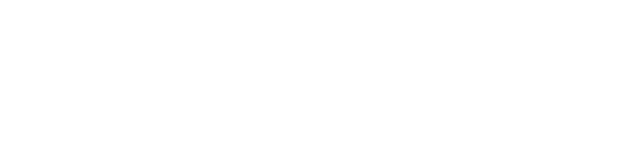
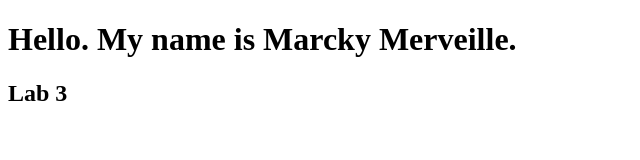
Before and after one commit to MMerveille/media150, a plain HTML site: page indexM.html in a window 1280 px wide. Shown: the whole page, without its empty margins (0-640 px from the left). Drawn offline with Linux system fonts and the light colour scheme.

Commit message:
Fix HTML heading syntax and update name

```diff
--- a/indexM.html
+++ b/indexM.html
@@ -1,12 +1,23 @@
 <!DOCTYPE html>
+
 <html lang="en">
+
 <head>
+
     <meta charset="UTF-8">
+
     <meta name="viewport" content="width=device-width, initial-scale=1.0">
+
     <title>Marcky</title>
+
 </head>
+
 <body>
-    <h1 Hello. My name is Marcky Merveilleux.></h1>
+
+    <h1>Hello. My name is Marcky Merveille.</h1>
+
+    <h2>Lab 3</h2>
 
 </body>
+
 </html>
```
